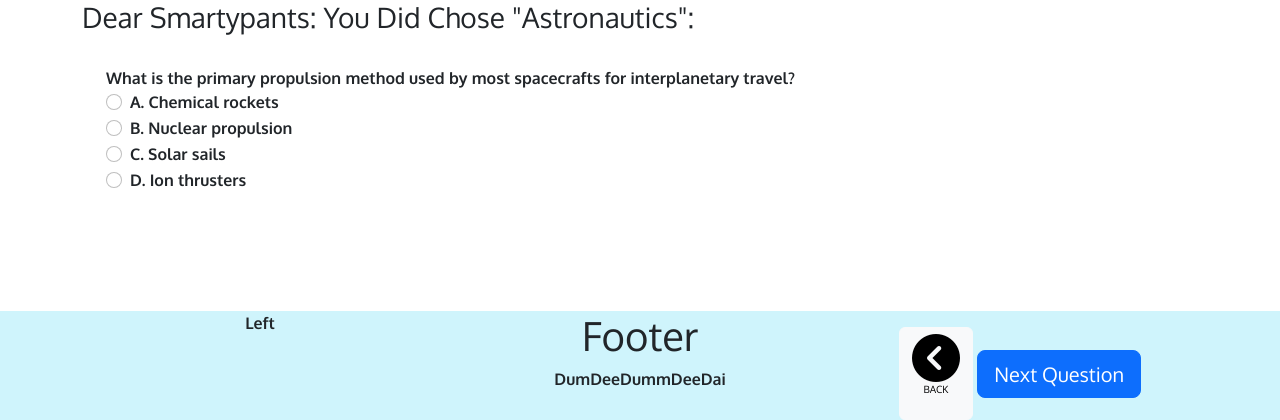
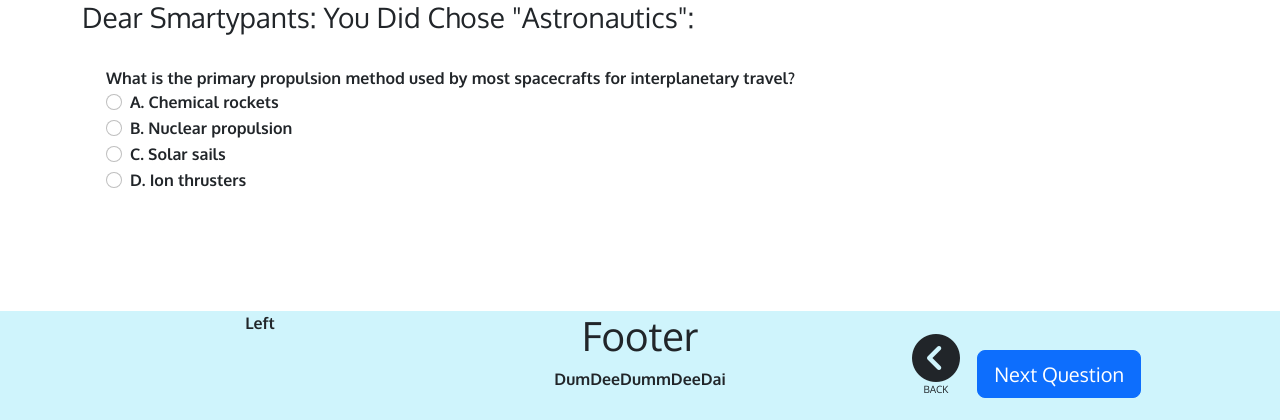
Before and after one commit to Gaudenz77/Smart_Is_Beautiful_Project, a PHP site: page /questions.php in a window 1280 px wide. Shown: the part 380-800 px from the top of the page. Run offline with PHP 8.4, Linux system fonts and the light colour scheme; some libraries are stand-ins or nearby versions.

Commit message:
btn color  finaly fixed

```diff
--- a/css/mystyle.css
+++ b/css/mystyle.css
@@ -27,9 +27,12 @@ width: 900px;
 
 .btnFont {
     font-size: 10px;
+
 }
 
-
+.btnColor {
+    background-color: #cff4fc;
+}
 
 
 .footer {
--- a/index.php
+++ b/index.php
@@ -11,7 +11,7 @@ require "./includes/db_connect.php";
 <main class="">
 <div class="container">
   <div class="row">
-    <div class="col bg-warning m-4 p-4">
+    <div class="col m-4 p-4">
       <h1 class="display-2"><br>Smart Is Beautiful ... Are You?</h1>
       <h3>Dear Smartypants: Chose A Topic:</h3>
       <form action="questions.php" method="post">
--- a/questions.php
+++ b/questions.php
@@ -57,7 +57,7 @@ require "./includes/tools.php";
           <p>DumDeeDummDeeDai</p>
       </div>
       <div class="col-sm pt-3  order-first order-md-last">
-      <a class="btn btn-light" href='index.php'><i class="fa-solid fa-circle-chevron-left fa-3x"></i><p class="btnFont">BACK</p></a>
+      <a class="btn btnColor" href='index.php'><i class="fa-solid fa-circle-chevron-left fa-3x"></i><p class="btnFont">BACK</p></a>
       <button type="submit" class="btn btn-primary btn-lg"  role="button">Next Question</a>
       </div>
     </div>
```
Also changed, not shown: includes/testquestionValidation.php (+4 -4 lines), report.php (+5 -5 lines).
